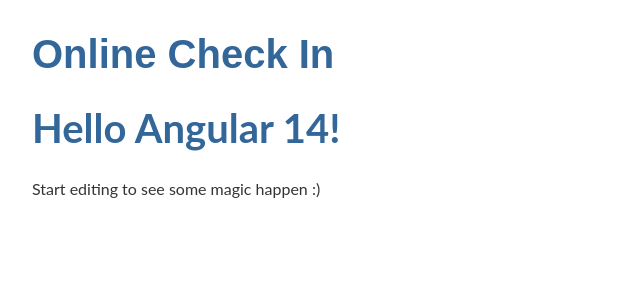
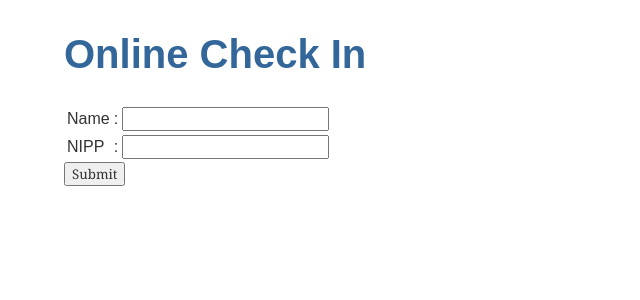
Before and after one commit to indrajuniawan/angular-ivy-khnrac, an Angular app: page / in a window 1280 px wide. Shown: the top 300 px of the page, without its empty margins (0-640 px from the left). Built offline with nearby package versions, Linux system fonts and the light colour scheme.

Commit message:
1 file modified

```diff
--- a/src/app/app.component.html
+++ b/src/app/app.component.html
@@ -1,5 +1,23 @@
+<!DOCTYPE html>
+<html>
+<body>
 <h1>{{title}}</h1>
-<hello name="{{ name }}"></hello>
-<p>
-  Start editing to see some magic happen :)
-</p>
+
+<table>
+<tr>
+  <td>Name</td>
+  <td>:</td>
+  <td><input type="text"></td>
+</tr>
+<tr>
+  <td>NIPP</td>
+  <td>:</td>
+  <td><input type="text"></td>
+</tr>
+</table>
+<button >Submit</button>
+
+<p id="demo"></p>
+
+</body>
+</html>
```
